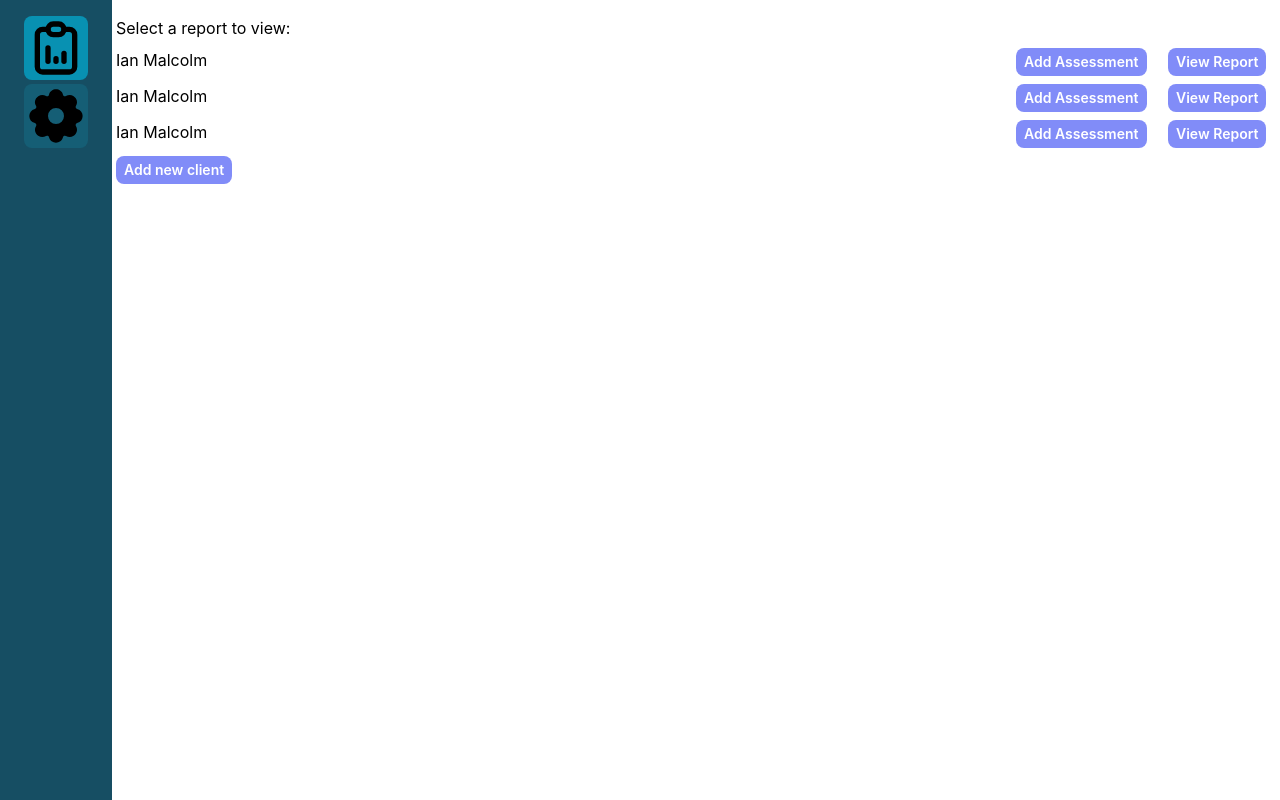
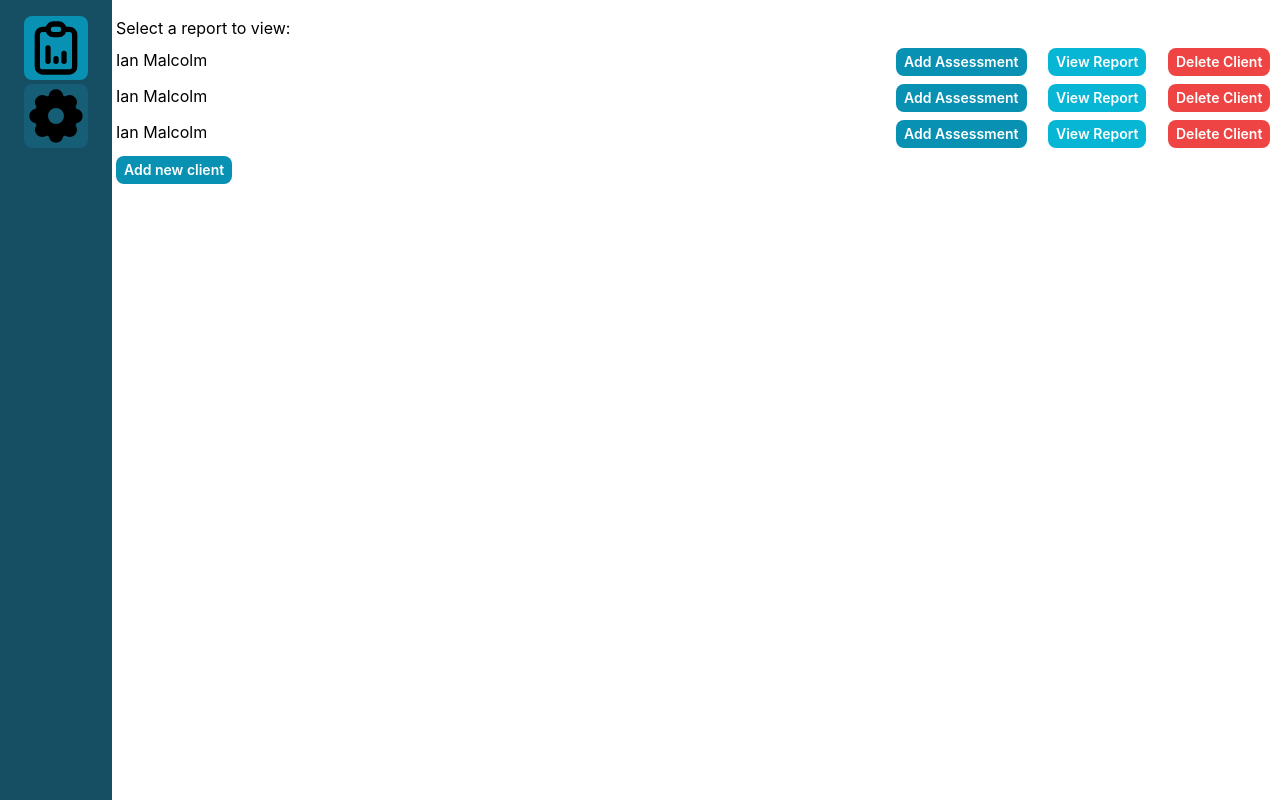
Before and after one commit to vemek/fitnesshub, a React (Create React App) app: page / in a window 1280 px wide. Built offline with nearby package versions, Linux system fonts and the light colour scheme.

Commit message:
add some colours

```diff
--- a/src/components/Button.js
+++ b/src/components/Button.js
@@ -1,6 +1,7 @@
-function Button({ text, onClick }) {
+function Button({ text, onClick, type = "primary" }) {
+  const bgCol = type === "primary" ? "bg-cyan-600" : type === "danger" ? "bg-red-500" : "bg-cyan-500";
   return (
-    <button className="px-2 py-1 rounded-lg font-semibold text-sm text-white bg-indigo-400" onClick={onClick}>{text}</button>
+    <button className={`px-2 py-1 rounded-lg font-semibold text-sm text-white ${bgCol}`} onClick={onClick}>{text}</button>
   );
 }
 
--- a/src/components/Reports.js
+++ b/src/components/Reports.js
@@ -1,10 +1,18 @@
 import Button from './Button.js'
+
+function warnDeletion(user) {
+  return () => {
+    if (!window.confirm(`Are you sure you want to remove all data for ${user.name}?`)) {
+      return;
+    }
+  }
+}
 
 function Reports({ user, onClickReport }) {
   return (
     <div>
       <div className="mb-2">Select a report to view:</div>
-      <div className="grid grid-cols-[1fr_9rem_7rem] gap-2">
+      <div className="grid grid-cols-[1fr_9rem_7rem_7rem] gap-2">
         <div>
           <a href={"#report/" + user.name} onClick={onClickReport(user)}>{user.name}</a>
         </div>
@@ -12,7 +20,10 @@ function Reports({ user, onClickReport }) {
           <Button text="Add Assessment" />
         </div>
         <div>
-          <Button text="View Report" />
+          <Button text="View Report" type="secondary" onClick={onClickReport(user)} />
+        </div>
+        <div>
+          <Button text="Delete Client" type="danger" onClick={warnDeletion(user)} />
         </div>
         <div>
           <a href={"#report/" + user.name} onClick={onClickReport(user)}>{user.name}</a>
@@ -21,7 +32,10 @@ function Reports({ user, onClickReport }) {
           <Button text="Add Assessment" />
         </div>
         <div>
-          <Button text="View Report" />
+          <Button text="View Report" type="secondary" onClick={onClickReport(user)} />
+        </div>
+        <div>
+          <Button text="Delete Client" type="danger" onClick={warnDeletion(user)} />
         </div>
         <div>
           <a href={"#report/" + user.name} onClick={onClickReport(user)}>{user.name}</a>
@@ -30,9 +44,12 @@ function Reports({ user, onClickReport }) {
           <Button text="Add Assessment" />
         </div>
         <div>
-          <Button text="View Report" />
+          <Button text="View Report" type="secondary" onClick={onClickReport(user)} />
         </div>
-        <div className="col-span-3">
+        <div>
+          <Button text="Delete Client" type="danger" onClick={warnDeletion(user)} />
+        </div>
+        <div className="col-span-4">
           <Button text="Add new client" />
         </div>
       </div>
```
